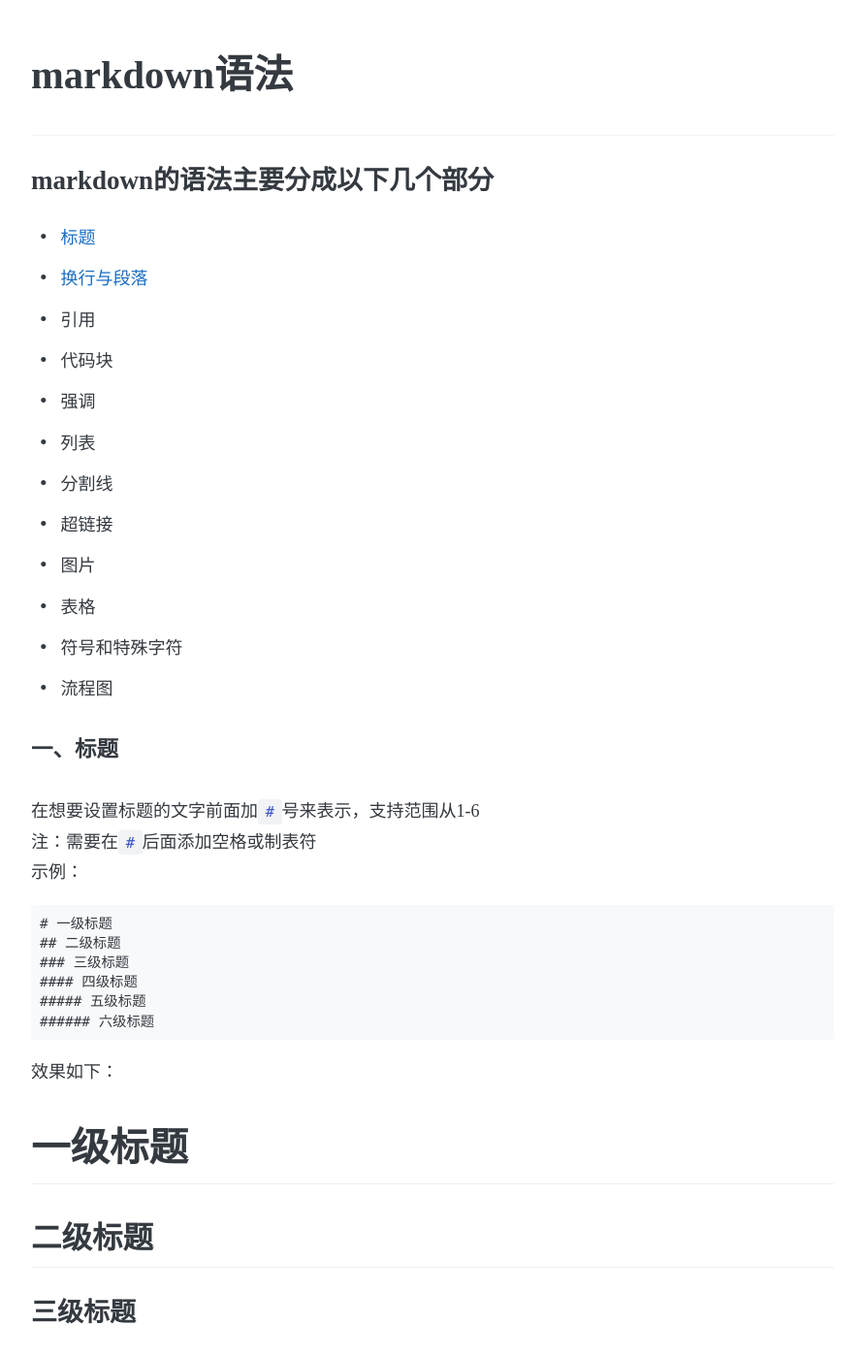
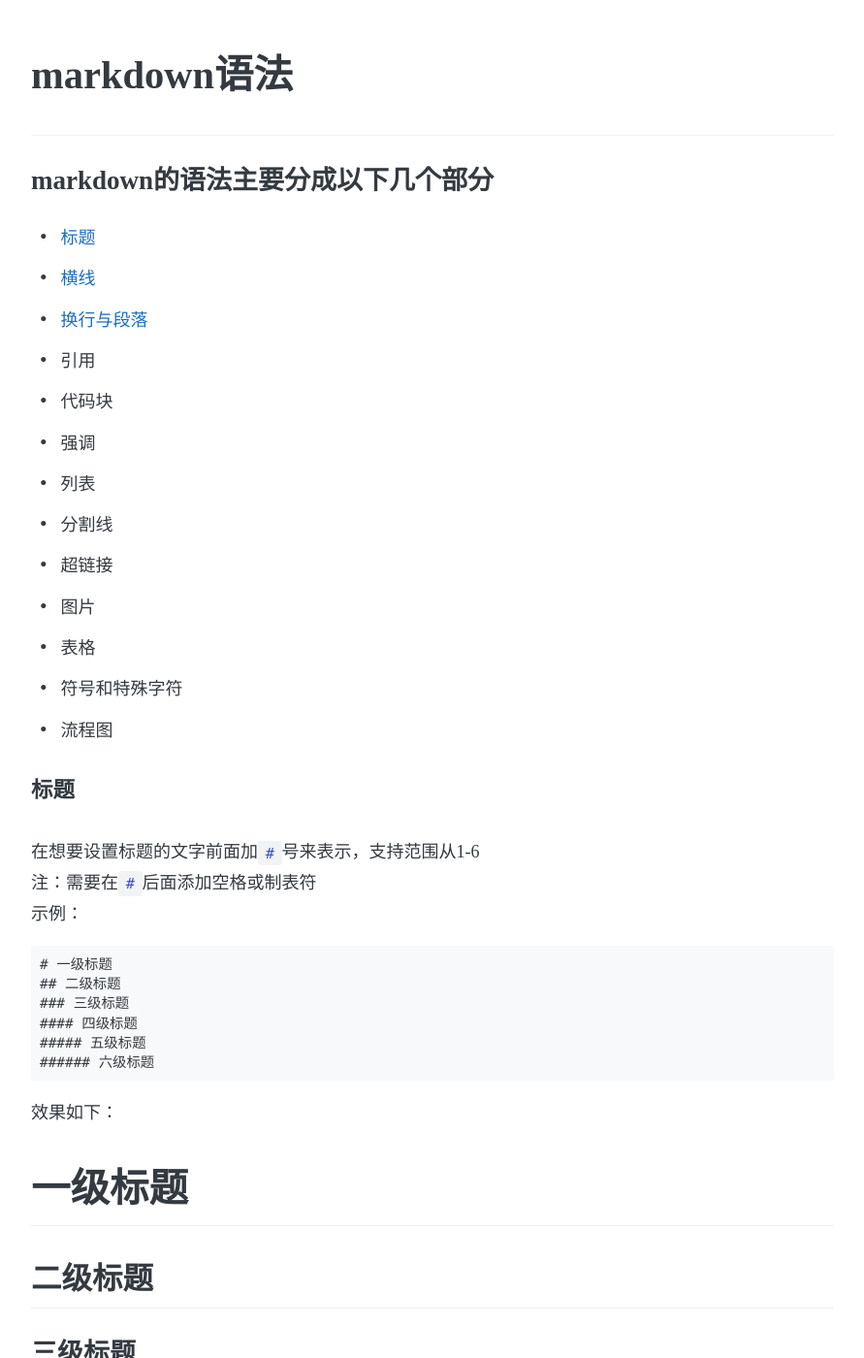
Before and after one commit to perfiffer/perfiffer.github.io, a Jekyll site: the page built from _posts/2019-04-16-markdown语法.md, in a window 1280 px wide and 1400 px high. Shown: the whole window at 97% size, without its empty margins (194-1085 px from the left). Built offline with Jekyll 4.4.1, drawn with Linux system fonts in a browser that asks for light colours; some web fonts are replaced; comment, search, counter and statistics services are not loaded.

Commit message:
update blog

```diff
--- a/_posts/2019-04-16-markdown语法.md
+++ b/_posts/2019-04-16-markdown语法.md
@@ -6,7 +6,8 @@ tags:
 comments: true
 ---
 ### markdown的语法主要分成以下几个部分
-* [标题](#title)
+* [标题](#标题)
+* [横线](#横线)
 * [换行与段落](#换行与段落)
 * 引用
 * 代码块
@@ -19,7 +20,7 @@ comments: true
 * 符号和特殊字符
 * 流程图
 
-#### 一、<span id="title">标题</span>
+#### 标题
 在想要设置标题的文字前面加`#`号来表示，支持范围从1-6
 注：需要在`#`后面添加空格或制表符
 示例：
```
Also changed, not shown: other parts of _posts/2019-04-16-markdown语法.md (+1 -1 lines).
